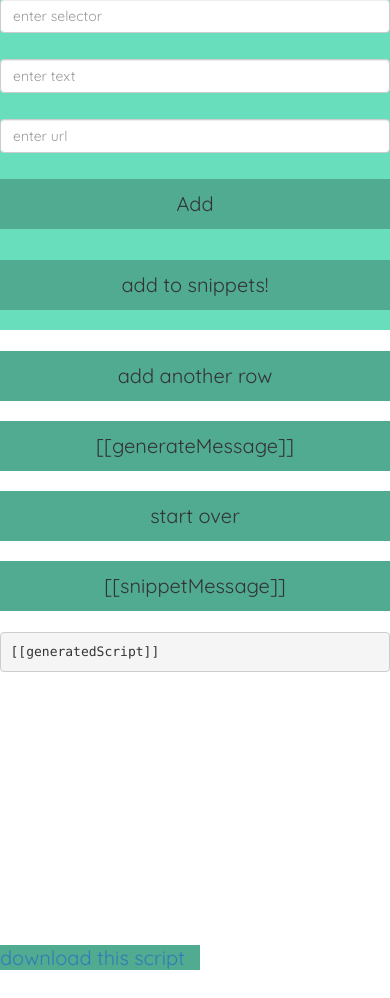
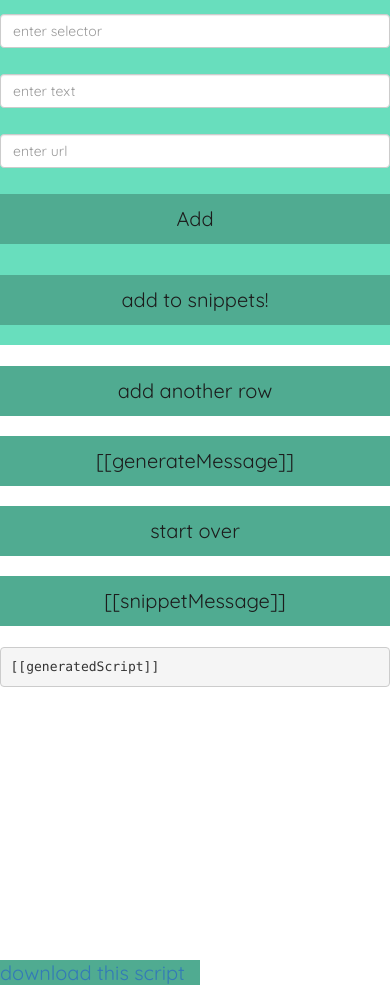
Before and after one commit to kathawala/test-generator-backend, a Flask app: page / in a window 390 px wide. Shown: the part 2529-3527 px from the top of the page. Before the commit the page ends 3499 px from the top, so only its background shows below. Run offline with Flask 2, Linux system fonts and the light colour scheme; some libraries are stand-ins or nearby versions.

Commit message:
minor css changes

```diff
--- a/webapp/static/main.css
+++ b/webapp/static/main.css
@@ -12,16 +12,19 @@
 
 	-action color: 93F4F4
 	-darker action color: 6DA7A7
+
+	-grey: 1C1C1C;
 */
 
 * {
 	font-family: 'Quicksand', sans-serif;
 	font-size: 20px;
+	color: #1C1C1C;
 }
 
 a:hover, a:visited, a:link, a:active {
 	text-decoration: none !important;
-	color: black !important;
+	color: #1C1C1C !important;
 }
 
 .body {
@@ -94,6 +97,7 @@
 	font-size: 50px;
 	margin: 5px;
 	font-weight: bold;
+	margin-top: 20px;
 }
 
 .warningMessage {
@@ -129,6 +133,16 @@
 	line-height: 50px;
 	font-size: 20px;
 	margin-top: 20px;
+	margin-bottom: 20px;
+	text-align: center;
+}
+
+.button2 {
+	background-color: #50AB91;
+	height: 50px;
+	line-height: 50px;
+	font-size: 20px;
+	margin-top: 5px;
 	margin-bottom: 20px;
 	text-align: center;
 }
--- a/webapp/templates/index.html
+++ b/webapp/templates/index.html
@@ -295,7 +295,7 @@
 
         <div class = "row" ng-show = "showScript">
             <div class = "col-md-4"></div>
-            <a download="[[randomName]]" ng-href="[[url]]" class = "col-md-4 button"> download this script </a>
+            <a download="[[randomName]]" ng-href="[[url]]" class = "col-md-4 button2"> download this script </a>
         </div>
 
     </body>
```
